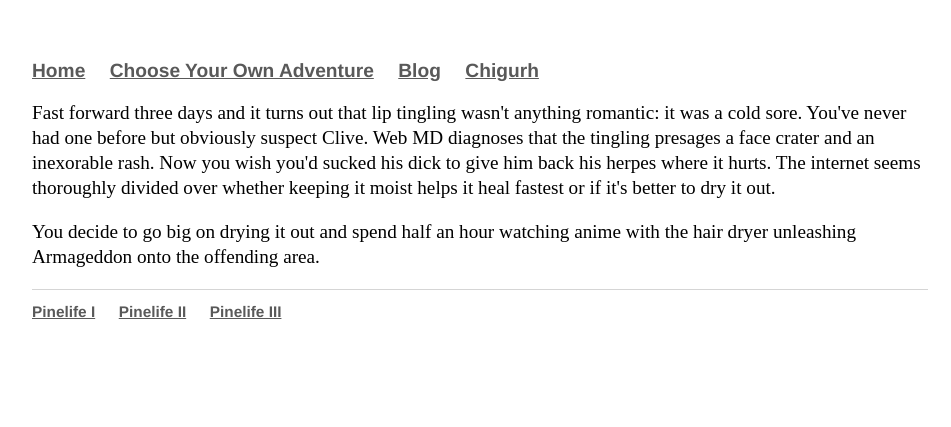
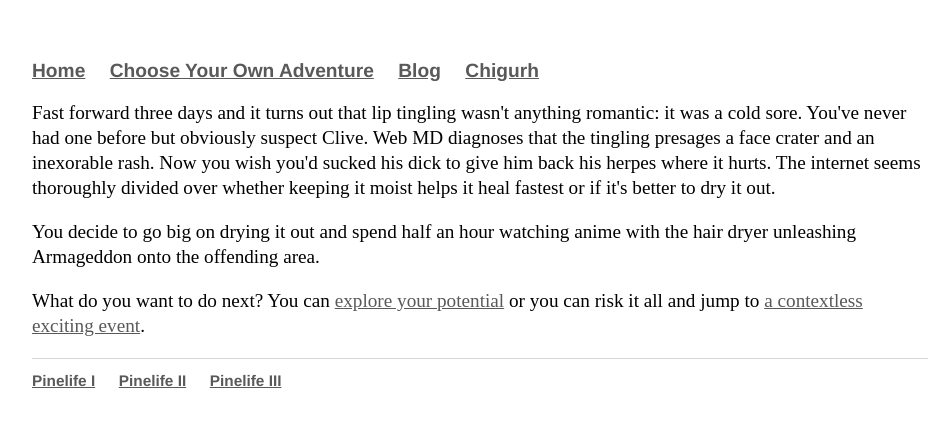
Before and after one commit to Pinelife/pinelife.github.io, a Jekyll site: the page built from Hellhole/Room8.html, in a window 1280 px wide. Shown: the top 427 px of the page, without its empty margins (160-1111 px from the left). Built offline with Jekyll 4.4.1, drawn with Linux system fonts in a browser that asks for light colours.

Commit message:
Update Room8.html

```diff
--- a/Hellhole/Room8.html
+++ b/Hellhole/Room8.html
@@ -11,3 +11,6 @@ Fast forward three days and it turns out that lip tingling wasn't anything roman
   You decide to go big on drying it out and spend half an hour watching anime with the hair dryer unleashing Armageddon onto
   the offending area.
 </p>
+
+<p>What do you want to do next? You can <a href = "Room9.html">explore your potential</a> or you can
+  risk it all and jump to <a href ="excitingevent2.html">a contextless exciting event</a>.
```
